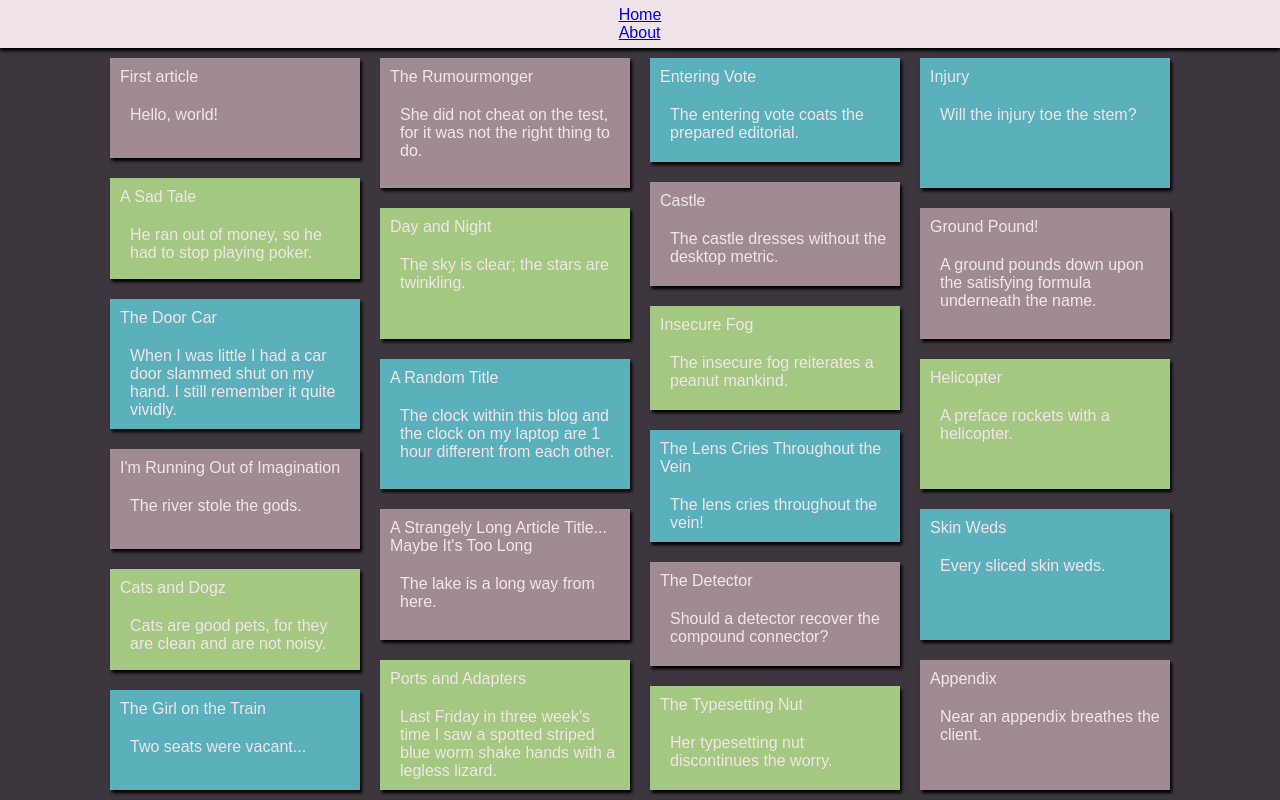
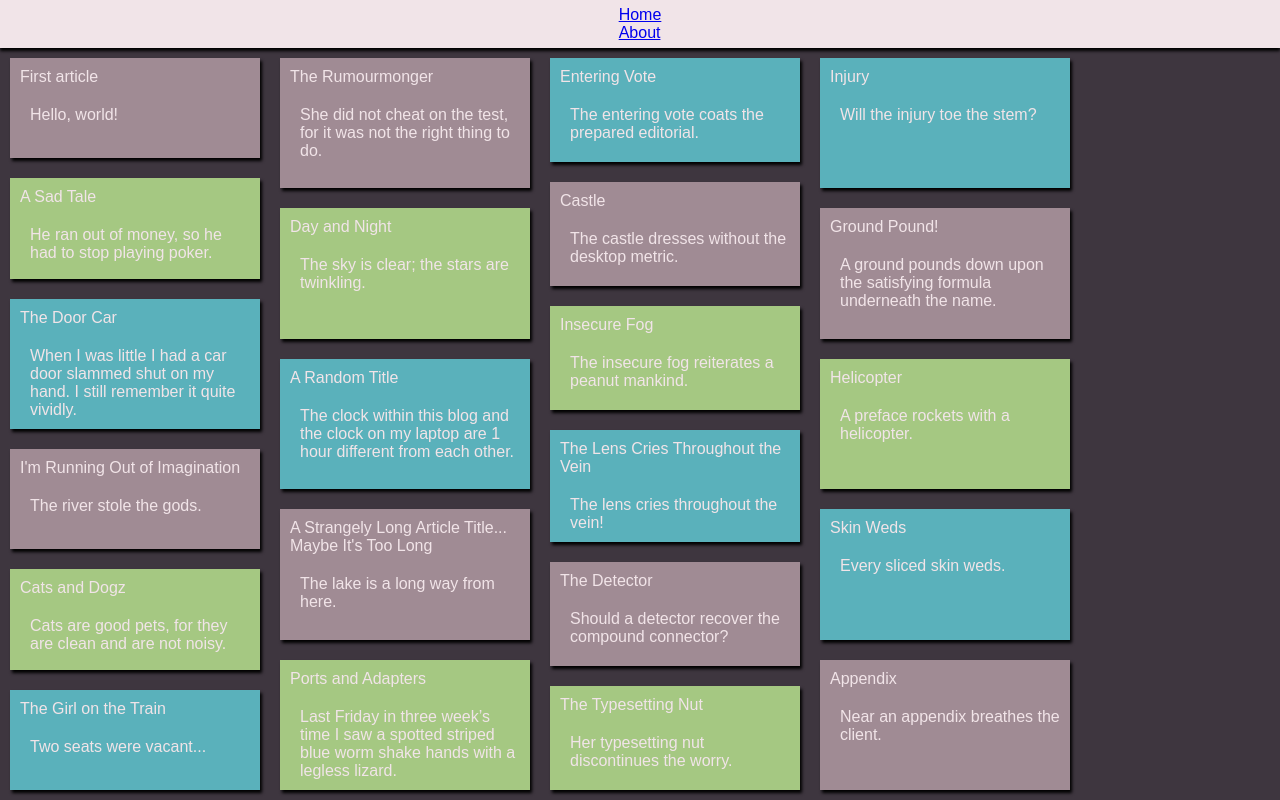
Before and after one commit to jdgillespie91/dot-blog, a React (Create React App) app: page / in a window 1280 px wide. Built offline with nearby package versions, Linux system fonts and the light colour scheme.

Commit message:
<Jake> Align content left else initial articles are lost due to overflow

```diff
--- a/src/App.css
+++ b/src/App.css
@@ -22,7 +22,7 @@ body {
   flex-wrap: wrap;
   justify-content: flex-start;
   align-items: center;
-  align-content: center;
+  align-content: flex-start;
 
   height: 94vh;
 }
```
